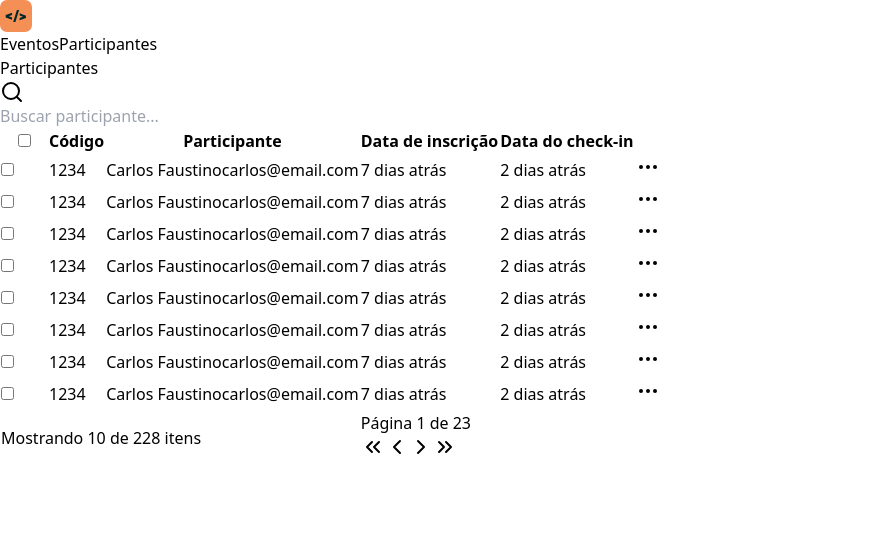
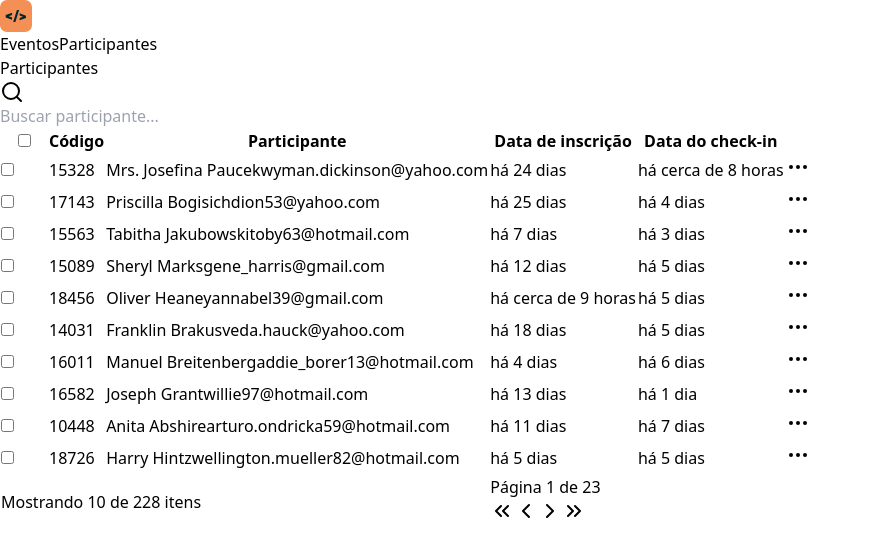
Before and after one commit to carlos-hfc/pass-in-web, a React (Vite) app: page / in a window 1280 px wide. Shown: the top 556 px of the page, without its empty margins (0-870 px from the left). Built offline with nearby package versions, Linux system fonts and the light colour scheme.

Commit message:
feat: add attendees mock

```diff
--- a/package.json
+++ b/package.json
@@ -10,11 +10,14 @@
     "preview": "vite preview"
   },
   "dependencies": {
+    "date-fns": "^3.6.0",
     "lucide-react": "^0.364.0",
     "react": "^18.2.0",
-    "react-dom": "^18.2.0"
+    "react-dom": "^18.2.0",
+    "tailwind-merge": "^2.2.2"
   },
   "devDependencies": {
+    "@faker-js/faker": "^8.4.1",
     "@rocketseat/eslint-config": "^2.2.2",
     "@tailwindcss/forms": "^0.5.7",
     "@types/react": "^18.2.66",
--- a/src/components/attendee-list.tsx
+++ b/src/components/attendee-list.tsx
@@ -1,3 +1,5 @@
+import { formatDistanceToNow } from "date-fns"
+import { ptBR } from "date-fns/locale"
 import {
   ChevronLeftIcon,
   ChevronRightIcon,
@@ -8,6 +10,7 @@
 } from "lucide-react"
 import { useState } from "react"
 
+import { attendees } from "../data/attendees"
 import { IconButton } from "./icon-button"
 import { Table } from "./table/table"
 import { TableCell } from "./table/table-cell"
@@ -16,6 +19,26 @@
 
 export function AttendeeList() {
   const [search, setSearch] = useState("")
+  const [page, setPage] = useState(1)
+
+  const totalPages = Math.ceil(attendees.length / 10)
+  const itemsPerPage = attendees.slice((page - 1) * 10, page * 10).length
+
+  function goToFirstPage() {
+    setPage(1)
+  }
+
+  function goToLastPage() {
+    setPage(totalPages)
+  }
+
+  function goToPreviousPage() {
+    setPage(prev => prev - 1)
+  }
+
+  function goToNextPage() {
+    setPage(prev => prev + 1)
+  }
 
   return (
     <div className="flex flex-col gap-4">
@@ -26,7 +49,8 @@
           <input
             type="text"
             placeholder="Buscar participante..."
-            className="h-auto flex-1 border-0 bg-transparent p-0 text-sm outline-none"
+            className="h-auto flex-1 border-0 bg-transparent p-0 text-sm focus:outline-none focus:ring-0"
+            value={search}
             onChange={e => setSearch(e.target.value)}
           />
         </div>
@@ -50,9 +74,9 @@
         </thead>
 
         <tbody>
-          {Array.from({ length: 8 }).map((_, i) => (
+          {attendees.slice((page - 1) * 10, page * 10).map(attendee => (
             <TableRow
-              key={i}
+              key={attendee.id}
               className="hover:bg-white/5"
             >
               <TableCell>
@@ -61,17 +85,27 @@
                   className="size-4 rounded border border-white/10 bg-black/20"
                 />
               </TableCell>
-              <TableCell>1234</TableCell>
+              <TableCell>{attendee.id}</TableCell>
               <TableCell>
                 <div className="flex flex-col gap-1">
                   <span className="font-semibold text-white">
-                    Carlos Faustino
+                    {attendee.name}
                   </span>
-                  <span>carlos@email.com</span>
+                  <span>{attendee.email}</span>
                 </div>
               </TableCell>
-              <TableCell>7 dias atrás</TableCell>
-              <TableCell>2 dias atrás</TableCell>
+              <TableCell>
+                {formatDistanceToNow(attendee.createdAt, {
+                  addSuffix: true,
+                  locale: ptBR,
+                })}
+              </TableCell>
+              <TableCell>
+                {formatDistanceToNow(attendee.checkedInAt, {
+                  addSuffix: true,
+                  locale: ptBR,
+                })}
+              </TableCell>
               <TableCell>
                 <IconButton transparent>
                   <MoreHorizontalIcon className="size-4" />
@@ -83,25 +117,49 @@
 
         <tfoot>
           <tr>
-            <TableCell colSpan={3}>Mostrando 10 de 228 itens</TableCell>
+            <TableCell colSpan={3}>
+              Mostrando {itemsPerPage} de {attendees.length} itens
+            </TableCell>
             <TableCell
               colSpan={3}
               className="text-right"
             >
               <div className="flex items-center justify-end gap-8">
-                <span>Página 1 de 23</span>
+                <span>
+                  Página {page} de {totalPages}
+                </span>
 
                 <div className="flex gap-1.5">
-                  <IconButton>
+                  <IconButton
+                    disabled={page === 1}
+                    onClick={goToFirstPage}
+                    aria-label="Primeira página"
+                    title="Primeira página"
+                  >
                     <ChevronsLeftIcon className="size-4" />
                   </IconButton>
-                  <IconButton>
+                  <IconButton
+                    disabled={page === 1}
+                    onClick={goToPreviousPage}
+                    aria-label="Página anterior"
+                    title="Página anterior"
+                  >
                     <ChevronLeftIcon className="size-4" />
                   </IconButton>
-                  <IconButton>
+                  <IconButton
+                    disabled={page === totalPages}
+                    onClick={goToNextPage}
+                    aria-label="Próxima página"
+                    title="Próxima página"
+                  >
                     <ChevronRightIcon className="size-4" />
                   </IconButton>
-                  <IconButton>
+                  <IconButton
+                    disabled={page === totalPages}
+                    onClick={goToLastPage}
+                    aria-label="Última página"
+                    title="Última página"
+                  >
                     <ChevronsRightIcon className="size-4" />
                   </IconButton>
                 </div>
--- a/src/components/icon-button.tsx
+++ b/src/components/icon-button.tsx
@@ -1,4 +1,5 @@
 import { ComponentProps } from "react"
+import { twMerge } from "tailwind-merge"
 
 interface IconButtonProps extends ComponentProps<"button"> {
   transparent?: boolean
@@ -8,7 +9,10 @@
   return (
     <button
       {...props}
-      className={`rounded-md border border-white/10 p-1.5 ${transparent ? "bg-black/20" : "bg-white/10"}`}
+      className={twMerge(
+        "rounded-md border border-white/10 p-1.5 disabled:opacity-50",
+        transparent ? "bg-black/20" : "bg-white/10",
+      )}
     />
   )
 }
--- /dev/null
+++ b/src/data/attendees.ts
@@ -0,0 +1,11 @@
+import { faker } from "@faker-js/faker"
+
+export const attendees = Array.from({ length: 228 }).map(() => {
+  return {
+    id: faker.number.int({ min: 10000, max: 20000 }),
+    name: faker.person.fullName(),
+    email: faker.internet.email().toLocaleLowerCase(),
+    createdAt: faker.date.recent({ days: 30 }),
+    checkedInAt: faker.date.recent({ days: 7 }),
+  }
+})
```
Also changed, not shown: 1 other file (tests, documents, lock files or other folders).
